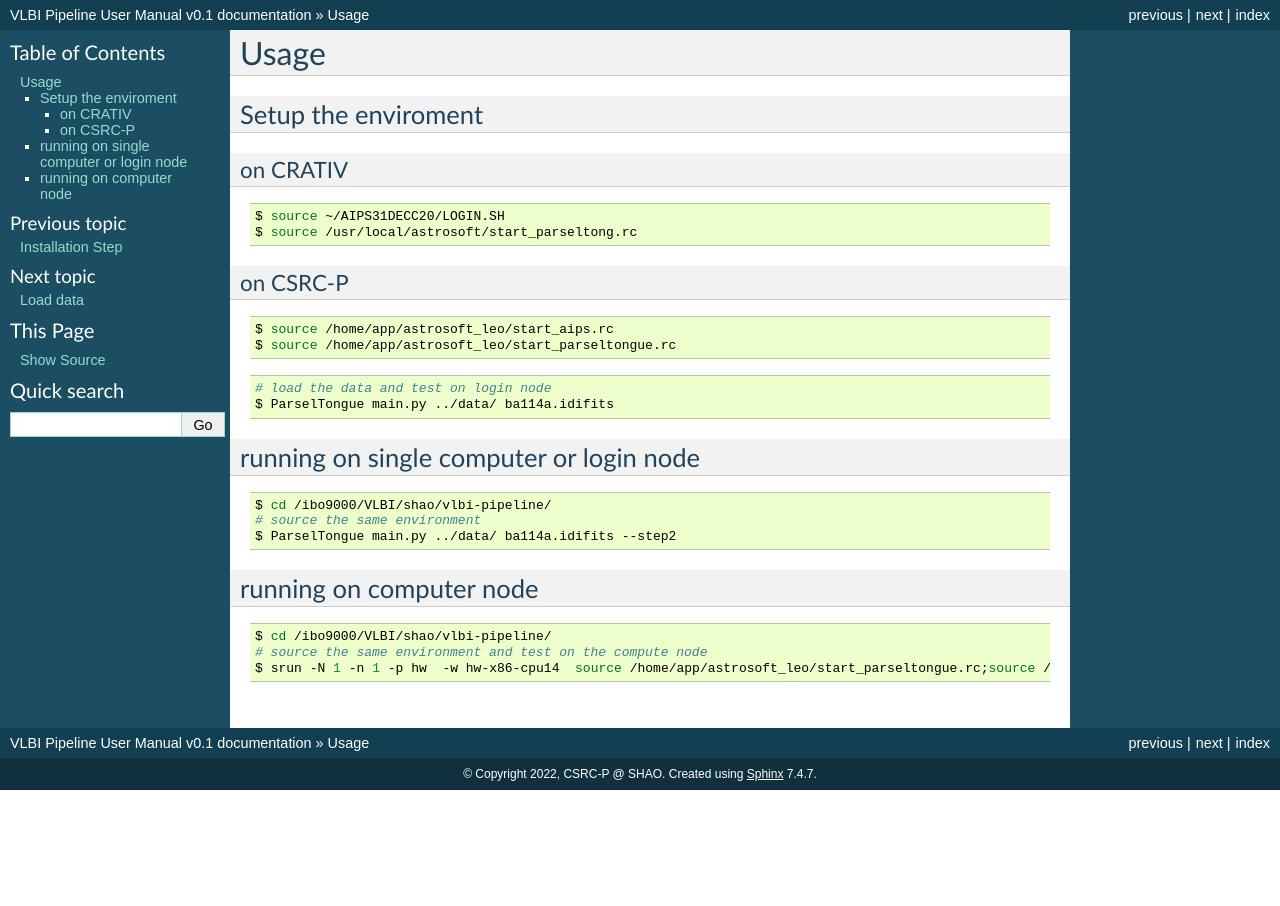
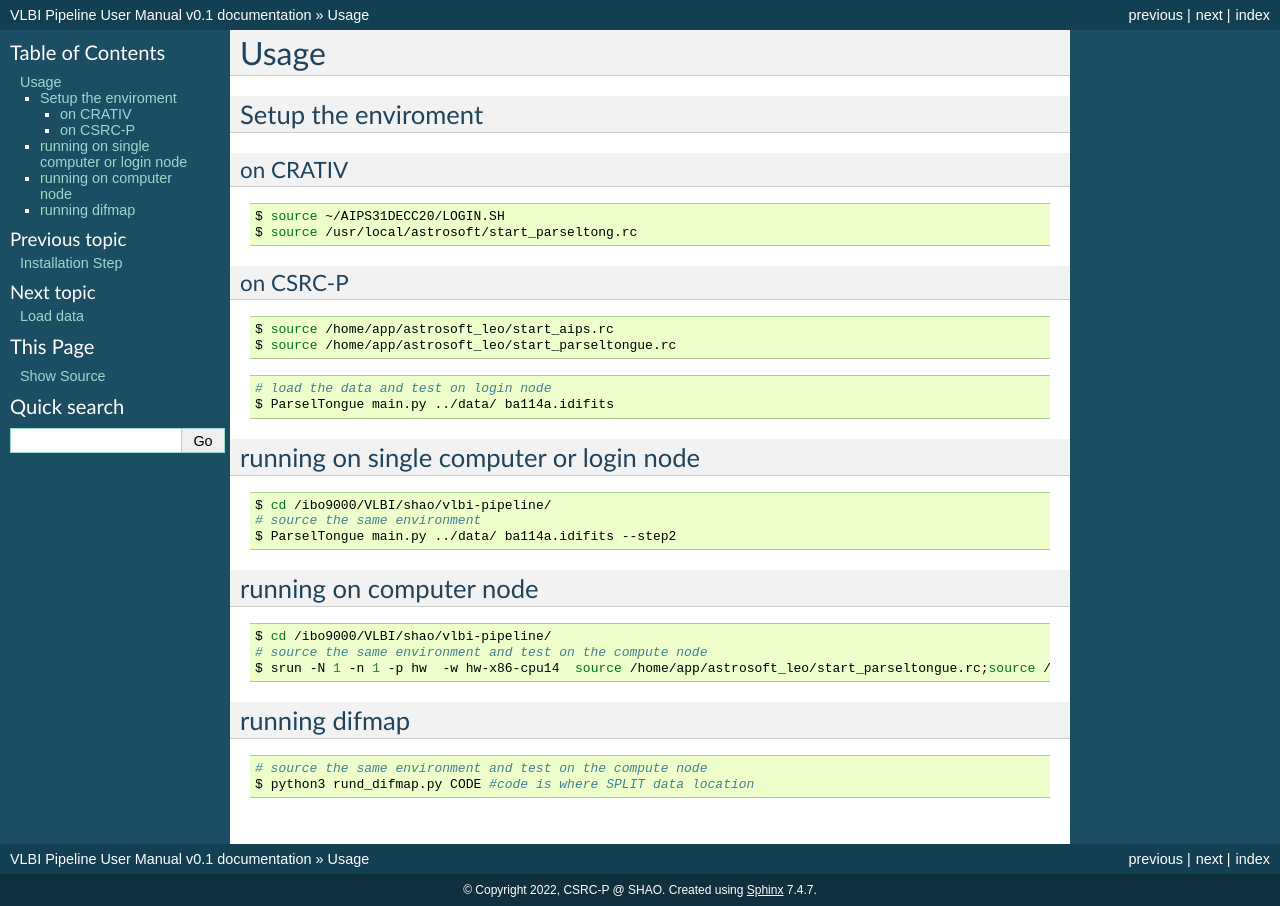
Before and after one commit to SHAO-SKA/vlbi-pipeline, a Sphinx documentation site: the page built from docs/usage/usage.rst, in a window 1280 px wide. Built offline with Sphinx 7.4.7, drawn with Linux system fonts in a browser that asks for light colours; pages that are not in the unit, such as notebooks, are missing from menus.

Commit message:
adding doc of run difmap

```diff
--- a/docs/usage/usage.rst
+++ b/docs/usage/usage.rst
@@ -46,3 +46,13 @@ running on computer node
     $ cd /ibo9000/VLBI/shao/vlbi-pipeline/
     # source the same environment and test on the compute node
     $ srun -N 1 -n 1 -p hw  -w hw-x86-cpu14  source /home/app/astrosoft_leo/start_parseltongue.rc;source /home/app/astrosoft_leo/start_parseltongue.rc;  ParselTongue main.py ../data/ ba114a.idifits
+
+
+running difmap
+================================
+
+
+.. code-block:: bash
+
+    # source the same environment and test on the compute node
+    $ python3 rund_difmap.py CODE #code is where SPLIT data location
```
Also changed, not shown: 1 other file.
